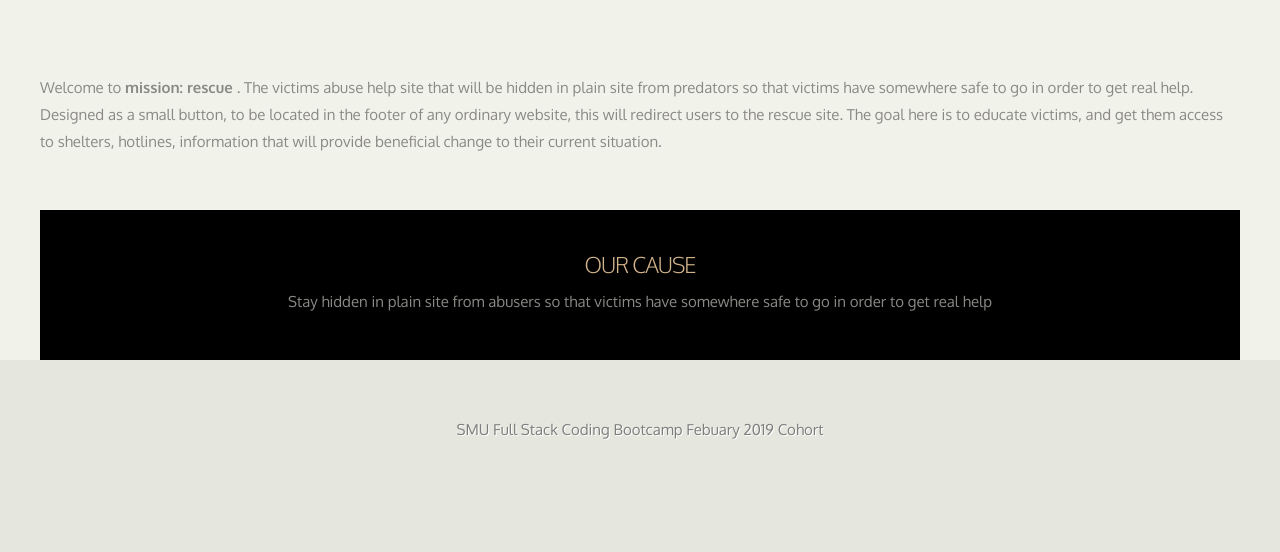
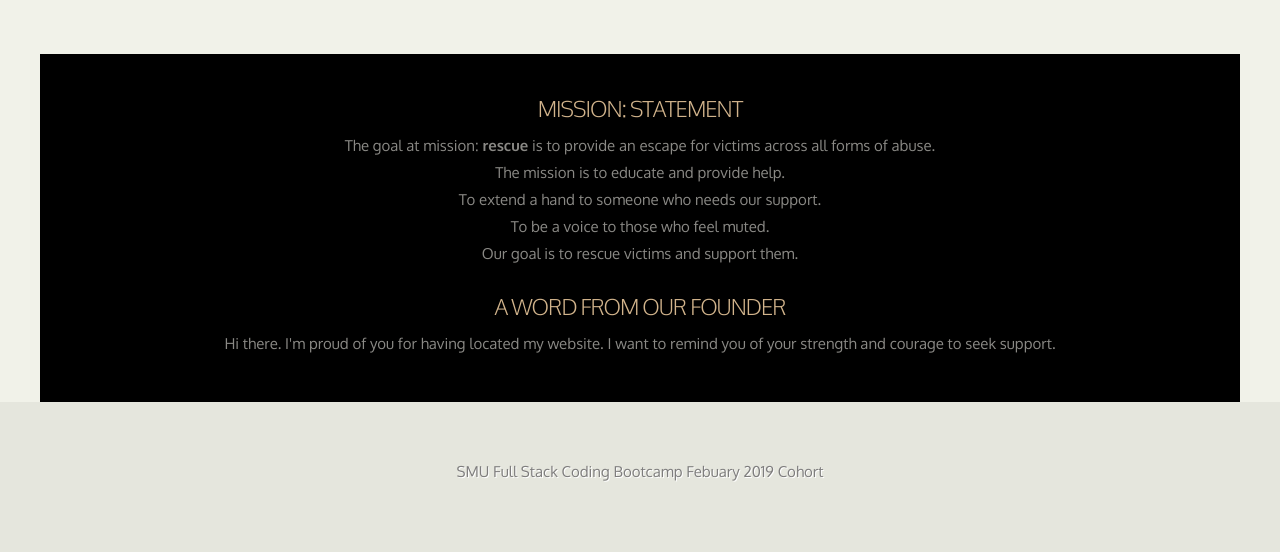
Before and after one commit to nicholasmerritt99/Project3, a website: page public/cause.html in a window 1280 px wide. Shown: the part 278-830 px from the top of the page. Before the commit the page ends 800 px from the top, so only its background shows below. Drawn offline with nearby package versions, Linux system fonts and the light colour scheme.

Commit message:
html changes and signup

```diff
--- a/public/cause.html
+++ b/public/cause.html
@@ -34,26 +34,21 @@
 		</div>
 		<div id="logo" class="container">
 			<h1><a href="/cause">Our Cause</a></h1>
-			<p>Coming soon to a demo day near you.</p>
-		</div>
-		<div id="page" class="container">
-			<div>
-				<div class="entry">
-                    <p>Welcome to <strong>mission: rescue </strong>. The victims abuse help site that
-                        will be hidden in plain site from predators so that victims have somewhere safe to go in order to get
-                        real help. Designed as a small button, to be located in the footer of any ordinary website, this will
-                        redirect users to the rescue site. The goal here is to educate victims, and get them access to shelters,
-                        hotlines, information that will provide beneficial change to their current situation.</p>
-				</div>
-			</div>
+			<p>about us</p>
 		</div>
 		<div class="container">
 			<div class="tbox4">
 				<div class="box-style0 box-style00">
 					<div class="content">
-						<h2>Our Cause</h2>
-						<p>Stay hidden in plain site from abusers so that victims have somewhere safe to go in
-                            order to get real help</p>
+						<h2>Mission: Statement</h2>
+						<p>The goal at mission: <strong>rescue</strong> is to provide an escape for victims across all forms of abuse.
+							<br>The mission is to educate and provide help. <br> To extend a hand to someone who needs our support.
+							<br> To be a voice to those who feel muted. <br> Our goal is to rescue victims and support them.
+						</p>
+						<h2>A Word from Our Founder</h2>
+						<p>Hi there. I'm proud of you for having located my website. I want to remind you of your strength and courage to seek
+							support. <br>
+						</p>
                     </div>
 
 				</div>
```
Also changed, not shown: public/dummy.html (+4 -6 lines), public/login.html (+1 -1 lines).
